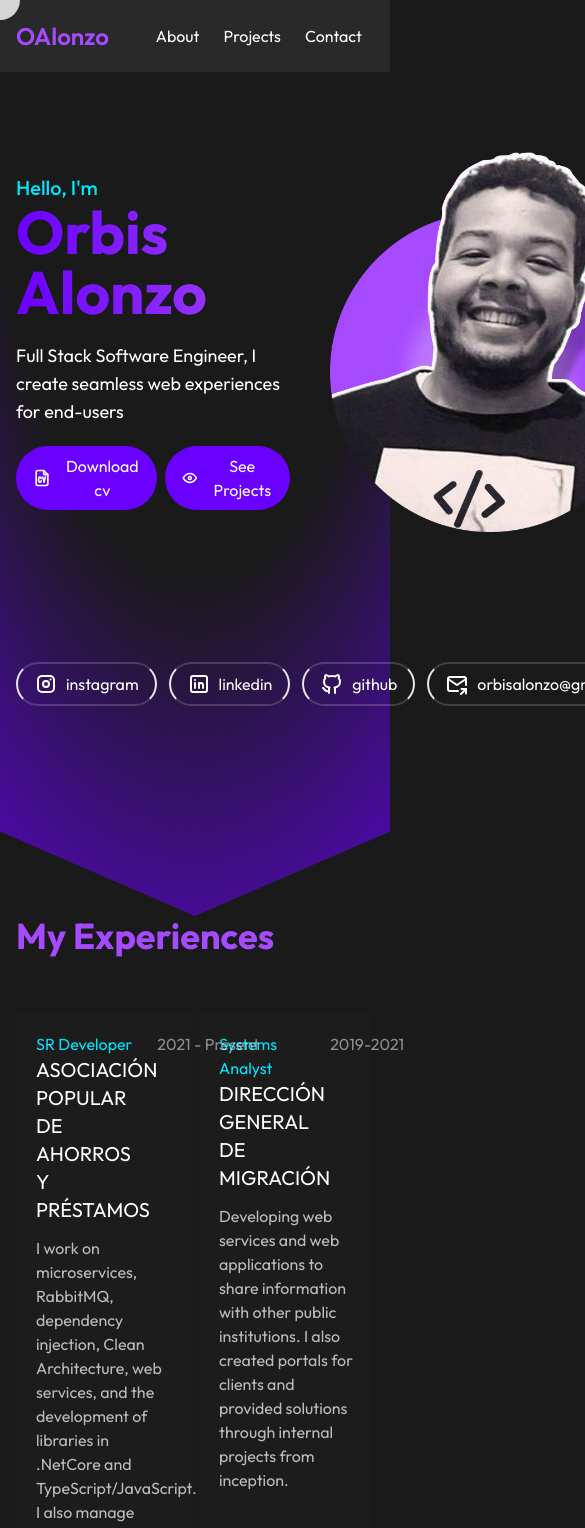
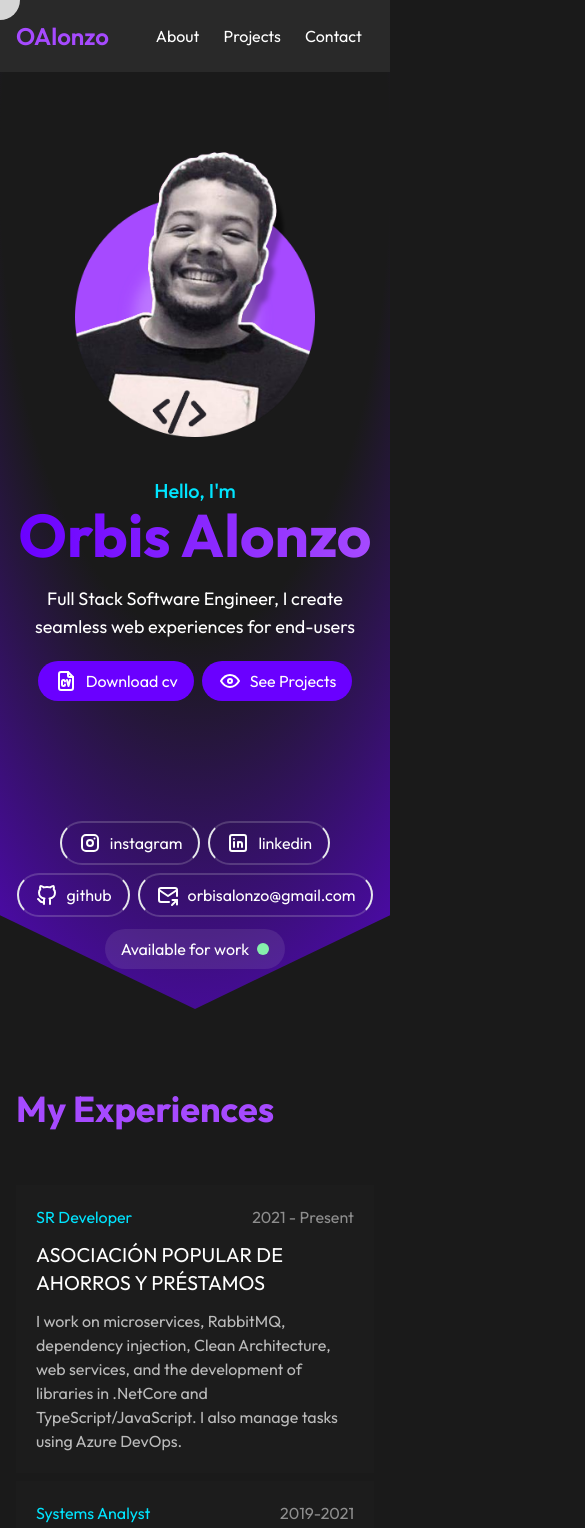
Before and after one commit to Orbis25/web-site-personal, a React (Vite) app: page / in a window 390 px wide. Shown: the top 1528 px of the page, 585 px wide, since content can reach past the window. Built offline with nearby package versions, Linux system fonts and the light colour scheme.

Commit message:
responsive done

```diff
--- a/package.json
+++ b/package.json
@@ -10,6 +10,7 @@
     "preview": "vite preview"
   },
   "dependencies": {
+    "classnames": "^2.5.1",
     "react": "^18.2.0",
     "react-dom": "^18.2.0"
   },
--- a/src/components/Button.tsx
+++ b/src/components/Button.tsx
@@ -5,7 +5,7 @@ interface Props {
 }
 const Button: FC<Props> = ({ children }) => {
   return (
-    <button className=" bg-primary100 hover:bg-primary200 transition-colors duration-500  px-4 py-2 rounded-full flex items-center gap-x-3">
+    <button className=" bg-primary100 hover:bg-primary200 transition-colors duration-500  px-4 py-2 rounded-full flex items-center gap-x-2">
       {children}
     </button>
   );
--- a/src/components/Experiences.tsx
+++ b/src/components/Experiences.tsx
@@ -16,19 +16,19 @@ const Experiences = () => {
     },
   ];
   return (
-    <section className=" h-screen relative">
+    <section className="min-h-screen relative mt-20 md:mt-0">
       <div className="container">
         <h2 className="text-4xl font-bold text-primary200">My Experiences</h2>
-        <ul className=" grid grid-cols-2  gap-2 mt-14">
+        <ul className=" grid grid-cols-1 gap-2 mt-14 md:grid-cols-2">
           {experiences.map(
             ({ title, company, date, description }, index: number) => (
               <li key={index} className=" bg-bg200/20 p-5">
-                <div className="flex justify-between ">
-                  <div className="">
+                <div className="">
+                  <div className="flex justify-between ">
                     <h3 className=" text-accent100">{title}</h3>
-                    <p className=" text-xl mb-3 w-[80%] ">{company}</p>
+                    <p className=" opacity-50 whitespace-nowrap ">{date}</p>
                   </div>
-                  <p className=" opacity-50 whitespace-nowrap ">{date}</p>
+                  <p className=" text-xl my-3">{company}</p>
                 </div>
 
                 <p className="opacity-70">{description}</p>
--- a/src/components/Hero.tsx
+++ b/src/components/Hero.tsx
@@ -3,13 +3,19 @@ import { IconEye, IconFileCv } from "@tabler/icons-react";
 import Image from "../assets/profile.png";
 import RedesSociales from "./RedesSociales";
 import Gradient from "./Gradient";
+import classNames from "classnames";
 
 const Hero = () => {
   return (
-    <section className=" relative h-screen">
-      <Gradient  className="[clip-path:polygon(0%_0%,100%_0%,100%_90%,50%_100%,0%_90%)]" />
-      <div className="container py-20 flex items-center gap-x-10 justify-between">
-        <div className="flex flex-col">
+    <section className=" relative min-h-screen">
+      <Gradient className="[clip-path:polygon(0%_0%,100%_0%,100%_90%,50%_100%,0%_90%)]" />
+      <div
+        className={classNames(
+          "container py-20 flex flex-col-reverse items-center gap-10 justify-between",
+          "md:flex-row"
+        )}
+      >
+        <div className="flex flex-col text-center md:text-start">
           <p className="text-xl font-medium text-accent100">Hello, I'm</p>
           <h1 className="text-6xl font-bold bg-gradient-to-r to-primary200 bg-clip-text from-primary100 text-transparent ">
             Orbis Alonzo
@@ -18,7 +24,7 @@ const Hero = () => {
             Full Stack Software Engineer, I create seamless web experiences for
             end-users
           </p>
-          <div className="flex items-center gap-x-2">
+          <div className="flex items-center gap-x-2 mx-auto md:mx-0">
             <Button>
               <IconFileCv />
               Download cv
@@ -29,7 +35,7 @@ const Hero = () => {
             </Button>
           </div>
         </div>
-        <img className=" w-80" src={Image} alt="Imagen Profile Github Orbis" />
+        <img className="md:w-80 w-60" src={Image} alt="Imagen Profile Github Orbis" />
       </div>
       <RedesSociales />
     </section>
--- a/src/components/RedesSociales.tsx
+++ b/src/components/RedesSociales.tsx
@@ -4,6 +4,7 @@ import {
   IconBrandGithub,
   IconMailShare,
 } from "@tabler/icons-react";
+import classNames from "classnames";
 
 const RedesSociales = () => {
   const socialMedias = [
@@ -29,8 +30,13 @@ const RedesSociales = () => {
     },
   ];
   return (
-    <section className="container py-10 flex justify-between items-center">
-      <div className=" flex gap-x-3 items-center">
+    <section className="container py-10 flex flex-col gap-3 lg:flex-row justify-between items-center">
+      <div
+        className={classNames(
+          "flex gap-2 justify-center items-center flex-wrap",
+          "md:gap-4"
+        )}
+      >
         {socialMedias.map((socialMedia, index) => {
           const Icon = socialMedia.icon;
           return (
```
Also changed, not shown: src/assets/profile.png, 1 other file (tests, documents, lock files or other folders).
